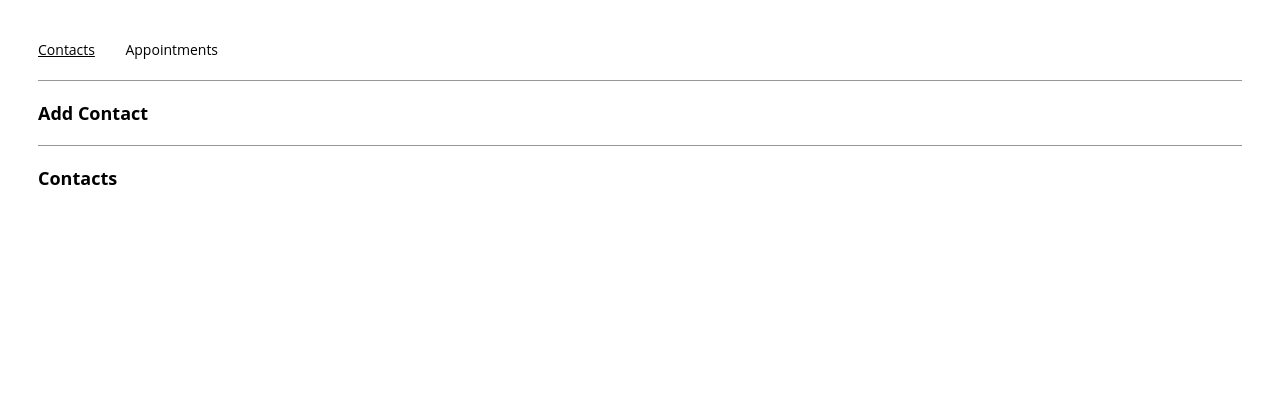
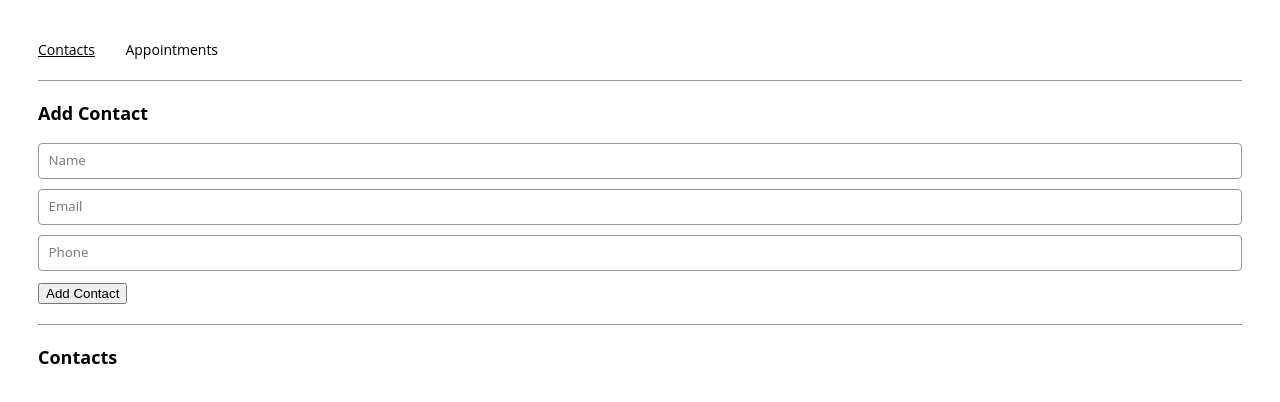
Before and after one commit to jeffbalagosa/appointment-planner, a React (Create React App) app: page /contacts in a window 1280 px wide. Shown: the top 402 px of the page. Built offline with nearby package versions, Linux system fonts and the light colour scheme.

Commit message:
Add handlers.  Build out form and inputs in render.

```diff
--- a/src/components/contactForm/ContactForm.js
+++ b/src/components/contactForm/ContactForm.js
@@ -1,15 +1,40 @@
 import React from "react";
 
-export const ContactForm = ({
-  name,
-  setName,
-  phone,
-  setPhone,
-  email,
-  setEmail,
-  handleSubmit
-}) => {
+export const ContactForm = (props) => {
+  const handleNameChange = (event) => {
+    props.setName(event.target.value);
+  };
+
+  const handleEmailChange = (event) => {
+    props.setEmail(event.target.value);
+  };
+
+  const handlePhoneChange = (event) => {
+    props.setPhone(event.target.value);
+  };
+
   return (
-    ContactForm
+    <form onSubmit={props.handleSubmit}>
+      <input
+        type="text"
+        placeholder="Name"
+        value={props.name}
+        onChange={handleNameChange}
+      />
+      <input
+        type="email"
+        placeholder="Email"
+        value={props.email}
+        onChange={handleEmailChange}
+      />
+      <input
+        type="tel"
+        placeholder="Phone"
+        value={props.phone}
+        onChange={handlePhoneChange}
+        pattern="[0-9]{3}-[0-9]{3}-[0-9]{4}"
+      />
+      <button type="submit">Add Contact</button>
+    </form>
   );
 };
```
